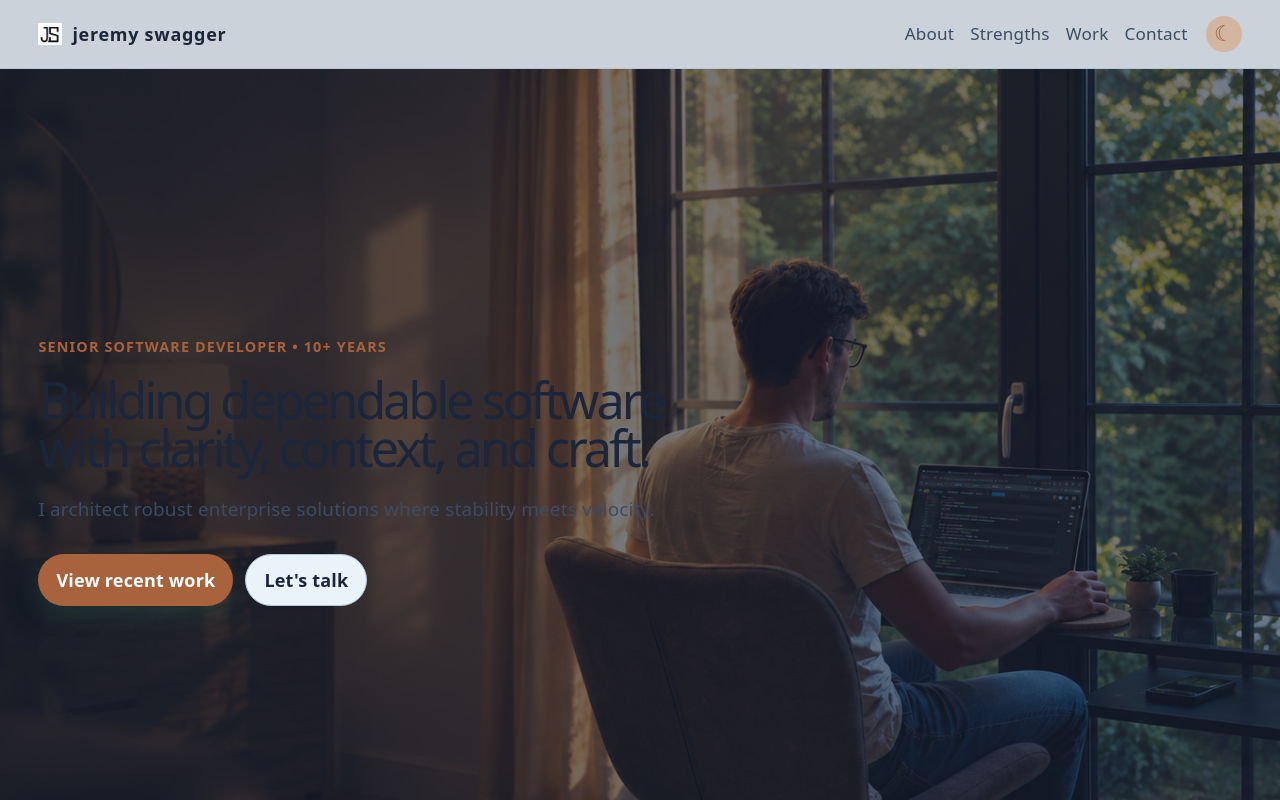
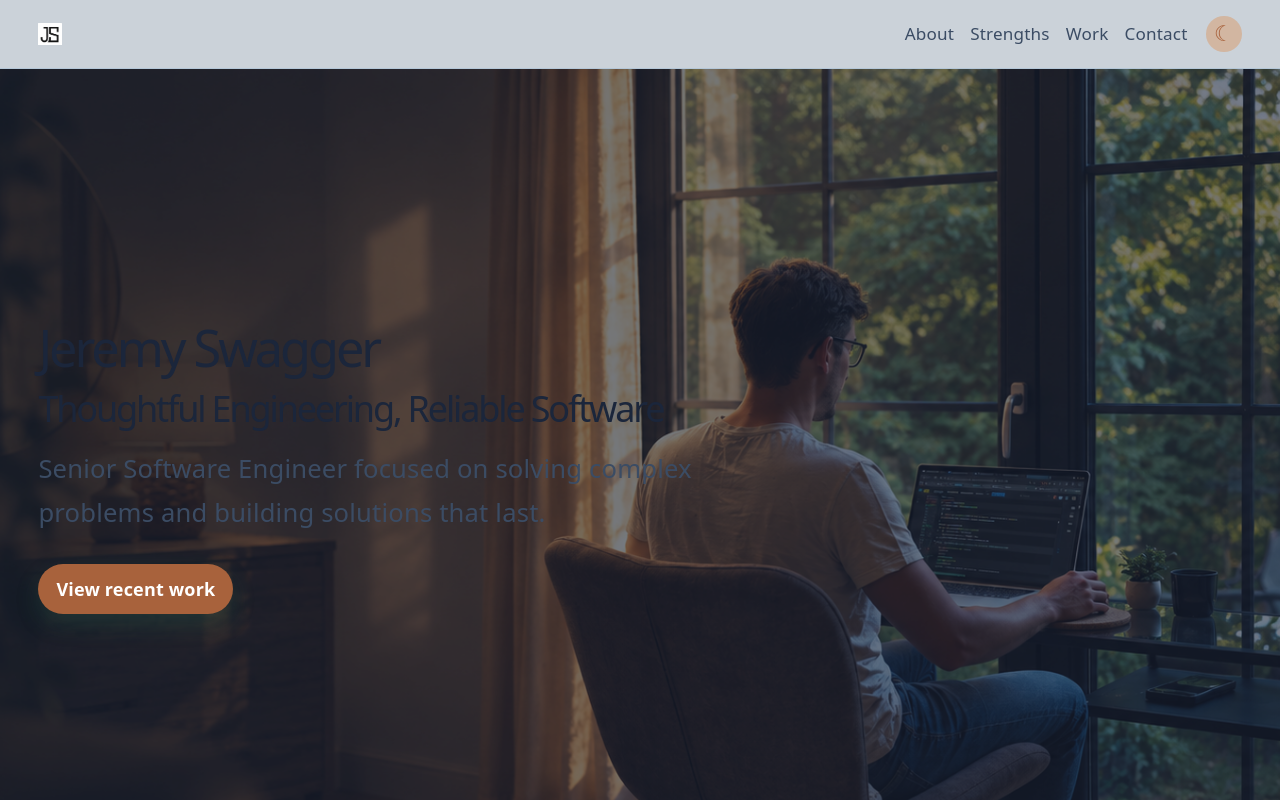
Before and after one commit to jswagger/jswagger-portfolio, a React (Vite) app: page / in a window 1280 px wide. Shown: the top 800 px of the page. Built offline with nearby package versions, Linux system fonts and the light colour scheme.

Commit message:
Refinement of Hero section

```diff
--- a/package.json
+++ b/package.json
@@ -11,6 +11,7 @@
     "preview": "vite preview"
   },
   "dependencies": {
+    "@fontsource/instrument-sans": "^5.3.0",
     "react": "^19.2.7",
     "react-dom": "^19.2.7"
   },
--- a/src/components/About.tsx
+++ b/src/components/About.tsx
@@ -33,7 +33,7 @@ export default function About() {
     <section className="content-section" id="about" ref={sectionRef} data-reveal={isRevealed}>
       <div className="section-heading">
         <p className="section-label">About</p>
-        <h2>Combining modern agentic engineering with proven architectural strategies</h2>
+        <h2>agentic engineering + proven architectural strategies</h2>
       </div>
       <div className="about-grid">
         <div className="about-copy">
--- a/src/components/Hero.tsx
+++ b/src/components/Hero.tsx
@@ -12,17 +12,14 @@ export default function Hero() {
     >
       <div className="hero-content">
         <div className="hero-copy-block">
-          <div className="hero-badge">Senior Software Developer • 10+ years</div>
-          <h1>Building dependable software with clarity, context, and craft.</h1>
+          <h1>Jeremy Swagger</h1>
+          <h2>Thoughtful Engineering, Reliable Software</h2>
           <p className="hero-copy">
-            I architect robust enterprise solutions where stability meets velocity.
+            Senior Software Engineer focused on solving complex problems and building solutions that last.
           </p>
           <div className="hero-actions">
             <a className="button button-primary" href="#work">
               View recent work
-            </a>
-            <a className="button button-secondary" href="#contact">
-              Let&apos;s talk
             </a>
           </div>
         </div>
--- a/src/components/Navbar.tsx
+++ b/src/components/Navbar.tsx
@@ -33,7 +33,6 @@ export default function Navbar() {
       <div className="container">
         <a className="brand" href="#top" aria-label="Go to home">
           <img className="brand-mark" src="/favicon.png?v=4" alt="" aria-hidden="true" />
-          <span>jeremy swagger</span>
         </a>
         <div className="nav-group">
           <nav className="nav" aria-label="Primary navigation">
--- a/src/components/components.css
+++ b/src/components/components.css
@@ -350,6 +350,14 @@ main {
   margin: 0 auto;
 }
 
+.hero-content h2 {
+  margin: 0 0 20px;
+  font-size: clamp(2rem, 2vw, 4rem);
+  line-height: 0.96;
+  letter-spacing: -0.06em;
+  color: var(--text);
+}
+
 .hero-copy-block {
   max-width: 760px;
 }
@@ -390,11 +398,17 @@ main {
   color: var(--text);
 }
 
-.hero-copy,
 .about-copy p,
 .info-card p,
 .contact-card p {
   font-size: 1.05rem;
+  line-height: 1.75;
+  color: var(--text-muted);
+  max-width: 720px;
+}
+
+.hero-copy {
+  font-size: clamp(1.2rem, 2vw, 1.6rem);
   line-height: 1.75;
   color: var(--text-muted);
   max-width: 720px;
@@ -837,6 +851,10 @@ main {
     padding: 64px 20px;
   }
 
+  .hero-section {
+    background-position: calc(50% - 375px) center;
+  }
+
   .site-header .container {
     padding: 14px 20px;
   }
--- a/src/index.css
+++ b/src/index.css
@@ -12,7 +12,7 @@
     rgba(0, 0, 0, 0.1) 0 10px 15px -3px, rgba(0, 0, 0, 0.05) 0 4px 6px -2px;
 
   --sans: system-ui, 'Segoe UI', Roboto, sans-serif;
-  --heading: system-ui, 'Segoe UI', Roboto, sans-serif;
+  --heading: 'Instrument Sans', system-ui, 'Segoe UI', Roboto, sans-serif;
   --mono: ui-monospace, Consolas, monospace;
 
   font: 18px/145% var(--sans);
```
Also changed, not shown: 1 other file (tests, documents, lock files or other folders).
